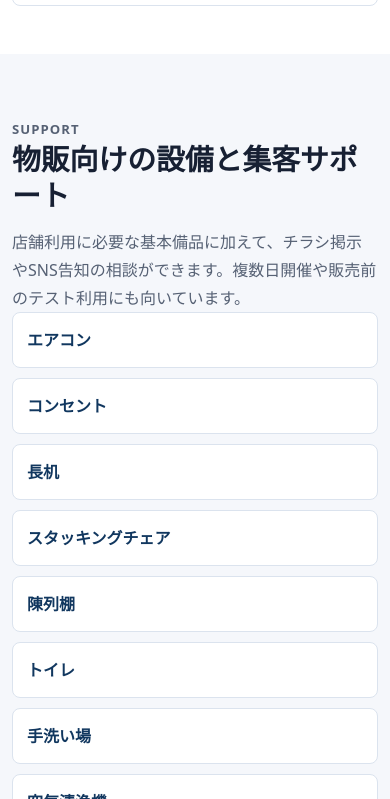
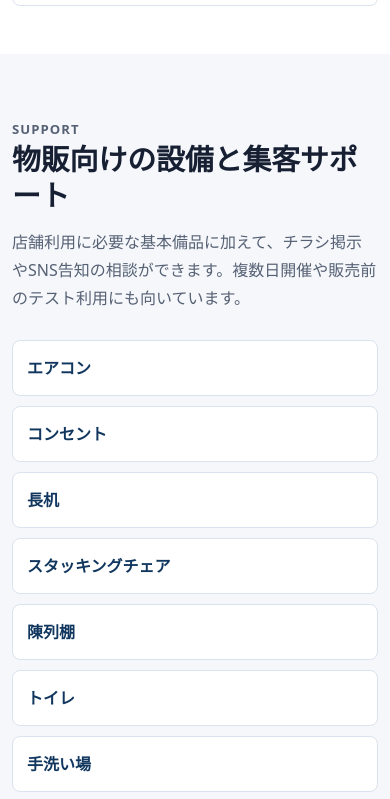
Before and after one commit to miyuseito-dotcom/bufferspace-site, a website: page bufferspace/bufferspace-ojima/index.html in a window 390 px wide. Shown: the part 3613-4412 px from the top of the page. Drawn offline with Linux system fonts and the light colour scheme.

Commit message:
Sync responsive detail page styles

```diff
--- a/styles.css
+++ b/styles.css
@@ -733,7 +733,7 @@ textarea:focus {
 }
 
 .summary-grid,
-detail-two-column {
+.detail-two-column {
   display: grid;
   grid-template-columns: 0.9fr 1.1fr;
   gap: clamp(28px, 5vw, 58px);
```
